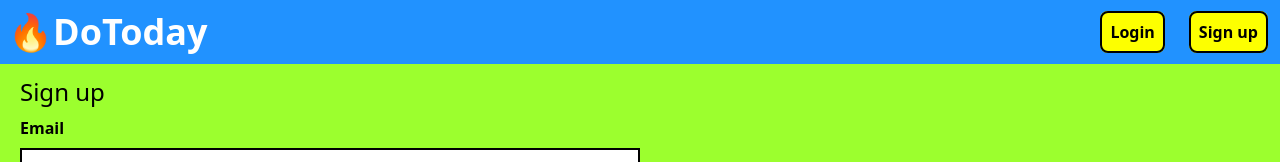
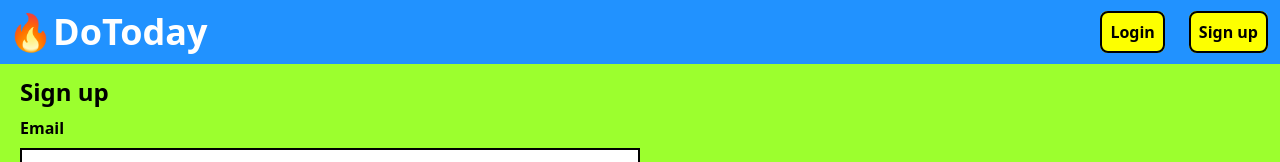
Before and after one commit to varunteja007006/DoToday-ReactJS, a React (Vite) app in the folder frontend/: page /signup in a window 1280 px wide. Shown: the top 162 px of the page. Built offline with nearby package versions, Linux system fonts and the light colour scheme.

Commit message:
minor UI changes

```diff
--- a/frontend/src/components/main/Footer.tsx
+++ b/frontend/src/components/main/Footer.tsx
@@ -6,7 +6,7 @@ function Footer() {
   const { user } = userAuth;
   return (
     <>
-      <footer className="bg-secondary text-center text-black font-semibold py-6">
+      <footer className="bg-secondary text-center text-black font-bold py-6">
         <div className="items-center justify-center lg:justify-evenly gap-4  flex lg:flex-row flex-col">
           {user && (
             <div className="text-sm">
--- a/frontend/src/components/main/Navbar.tsx
+++ b/frontend/src/components/main/Navbar.tsx
@@ -1,5 +1,5 @@
 import { useDispatch, useSelector } from "react-redux";
-import { Link } from "react-router-dom";
+import { Link, redirect } from "react-router-dom";
 import { deleteUser } from "../../features/userSlice";
 import { RootState } from "../../store";
 import { deleteMessage } from "../../features/messageSlice";
@@ -11,6 +11,7 @@ function Navbar() {
   const handleLogout = () => {
     dispatch(deleteUser());
     dispatch(deleteMessage());
+    redirect("/login");
   };
 
   return (
--- a/frontend/src/pages/Login.tsx
+++ b/frontend/src/pages/Login.tsx
@@ -45,7 +45,7 @@ function Login() {
   return (
     <>
       <div>
-        <h3 className="text-2xl">Login</h3>
+        <h3 className="text-2xl font-semibold">Login</h3>
         <form
           className=" flex flex-col w-100 lg:w-1/2 font-semibold"
           onSubmit={handleSubmit}
--- a/frontend/src/pages/Signup.tsx
+++ b/frontend/src/pages/Signup.tsx
@@ -43,7 +43,7 @@ function Signup() {
 
   return (
     <>
-      <h3 className="text-2xl">Sign up</h3>
+      <h3 className="text-2xl font-semibold">Sign up</h3>
       <form
         className=" flex flex-col w-100 lg:w-1/2 font-semibold"
         onSubmit={handleSubmit}
@@ -75,7 +75,7 @@ function Signup() {
           customClass={""}
         ></LoginSubmitButton>
       </form>
-      <p className=" text-md text-gray-600">
+      <p className=" text-md text-gray-600 ">
         Already have an account?{" "}
         <a className=" font-semibold text-red-700" href="/login">
           Login here
```
